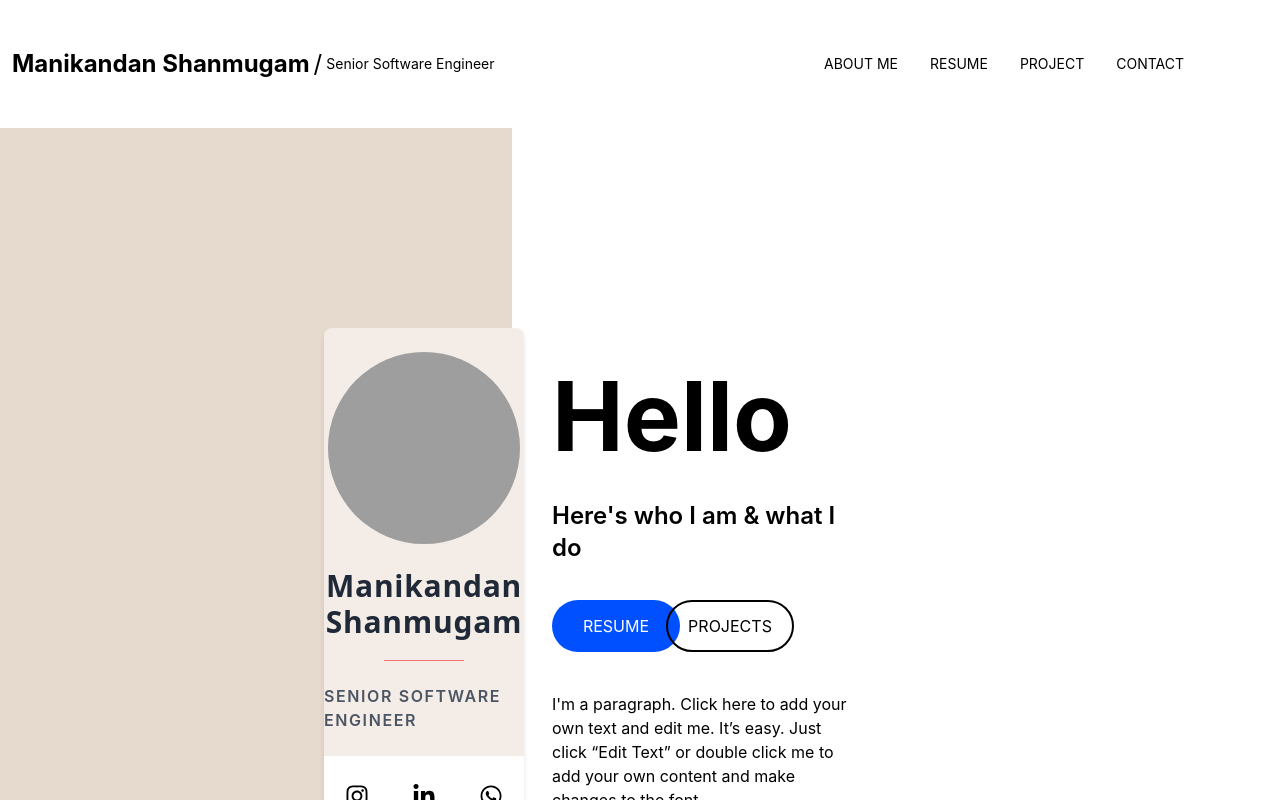
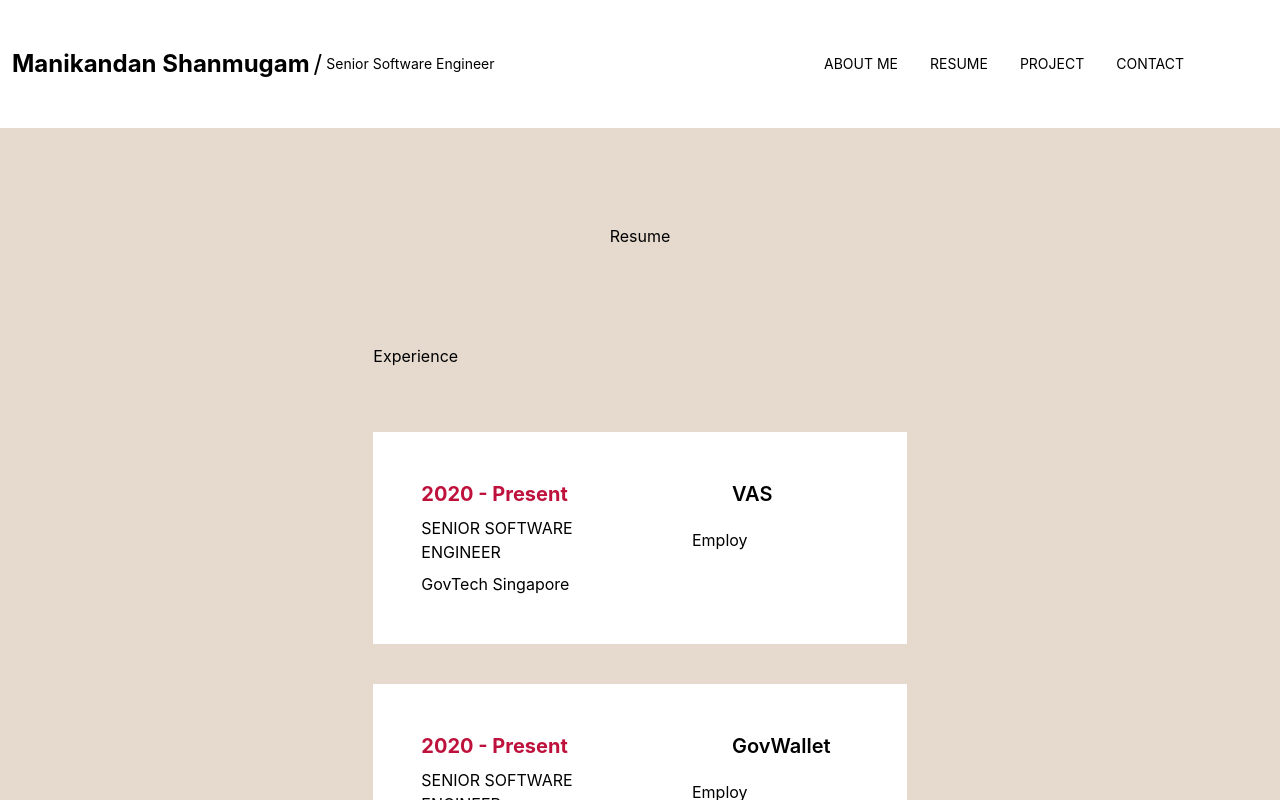
Before and after one commit to maksha19/aboutMe, a React (Create React App) app: page / in a window 1280 px wide. Shown: the top 800 px of the page. Built offline with nearby package versions, Linux system fonts and the light colour scheme; grey boxes are pictures that could not be loaded.

Commit message:
experience, education in resume page

```diff
--- a/src/App.tsx
+++ b/src/App.tsx
@@ -2,10 +2,12 @@ import React ,{useState} from 'react';
 import './App.css';
 import ProjectPage from './subPage/projectPage';
 import HomePage from './subPage/homePage';
+import ResumePage from './subPage/resumePage';
 
 function App() {
 
-  const [state, setState] = useState<"HOME" | "PROJECT" |"CONTACT">('HOME')
+  const [state, setState] = useState<"HOME" | "RESUME" |"PROJECT" |"CONTACT">('RESUME')
+
   return (
     <div className='w-full h-full' >
       <div className='w-full flex flex-row' >
@@ -29,7 +31,7 @@ function App() {
                 ABOUT ME
               </p>
             </div>
-            <div className='hover:cursor-pointer hover:text-blue-700'>
+           <div className='hover:cursor-pointer hover:text-blue-700' onClick={()=>setState('RESUME')}>
               <p className="text-sm px-4">
                 RESUME
               </p>
@@ -48,7 +50,9 @@ function App() {
         </div>
       </div>
       {
-        state === "HOME" ? <HomePage/> : state === "PROJECT" ? <ProjectPage/> : <HomePage/>
+        state === "HOME" ? <HomePage/> :
+        state === "RESUME" ? <ResumePage/> :
+        state === "PROJECT" ? <ProjectPage/> : <HomePage/>
       }
 
     </div>
--- a/src/subPage/projectPage.tsx
+++ b/src/subPage/projectPage.tsx
@@ -26,7 +26,7 @@ const ProjectPage = () => {
 
         return projects.map((project) => {
             return (
-                <div className="grid grid-flow-row grid-cols-9 my-10">
+                <div className="grid grid-flow-row grid-cols-9 mt-10">
                     <div className="h-auto col-start-2 col-span-7 sm:col-start-3 sm:col-span-5">
                         <div className="flex h-full flex-col bg-white  p-4  leading-normal">
                             <div className="mt-8 text-center">
@@ -54,7 +54,7 @@ const ProjectPage = () => {
 
 
     return (
-        <div className="w-full h-screen bg-[#e6dace]">
+        <div className="w-full h-full bg-[#e6dace]">
             <div>
                 <div className="grid justify-items-center ">
                     <h1 className='my-6'>Projects</h1>
@@ -68,6 +68,7 @@ const ProjectPage = () => {
                 {listOfProject()}
 
             </div>
+            <div className="h-24" ></div>
         </div>
     )
 
--- /dev/null
+++ b/src/subPage/resumePage.tsx
@@ -0,0 +1,126 @@
+
+
+type experienceType ={
+    duration: string,
+    jobPosition:string,
+    companyName:string,
+    projectTitle:string,
+    projectDescription:string
+}
+
+type EducationType ={
+    duration: string,
+    university:string,
+    degree:string,
+    location:string,
+    description:string
+}
+
+const resumePage = () => {
+
+    const experienceList :experienceType[] = [
+        {
+            duration: "2020 - Present",
+            jobPosition: "Senior Software Engineer",
+            companyName: "GovTech Singapore",
+            projectTitle: "VAS",
+            projectDescription: "Employ"
+        },
+        {
+            duration: "2020 - Present",
+            jobPosition: "Senior Software Engineer",
+            companyName: "GovTech Singapore",
+            projectTitle: "GovWallet",
+            projectDescription: "Employ"
+        },
+        {
+            duration: "2020 - Present",
+            jobPosition: "Senior Software Engineer",
+            companyName: "GovTech Singapore",
+            projectTitle: "supplyally",
+            projectDescription: 'Employ'
+        },
+    ]
+
+    const experienceCard = (cardData: experienceType[]) => {
+
+       return cardData.map((card) => {
+            return (
+                <div className="w-3/4 sm:w-5/12 flex flex-col sm:flex-row bg-white p-4 leading-normal mt-10">
+                    <div className="w-full sm:w-1/2 flex space-y-2 flex-col p-5 sm:p-8">
+                        <span className="font-bold text-xl text-rose-700">{card.duration}</span>
+                        <span className="uppercase">{card.jobPosition}</span>
+                        <span >{card.companyName}</span>
+                    </div>
+                    <div className="w-full sm:w-1/2 sm:p-8">
+                        <span className="font-semibold text-xl p-5 sm:m-10">{card.projectTitle}</span>
+                        <p className="p-5 sm:p-5">
+                            {card.projectDescription}
+                        </p>
+                    </div>
+                </div>
+            )
+        })
+    }
+
+    const educationList :EducationType[] = [
+        {
+            duration: '2018 - 2019',
+            degree: "System Analysis",
+            university: "National University of Singapore",
+            location: "Singapore",
+            description:"Student"
+        },
+        {
+            duration: '2012 - 2016',
+            degree: "Mechanical Engineering",
+            university: "Anna University ",
+            location: "India",
+            description:"Student"
+        }
+    ]
+    const educationCard = (cardData: EducationType[]) => {
+
+        return cardData.map((card) => {
+             return (
+                 <div className="w-3/4 sm:w-5/12 flex flex-col sm:flex-row bg-white p-4 leading-normal mt-10">
+                     <div className="w-full sm:w-1/2 flex space-y-2 flex-col p-5 sm:p-8">
+                         <span className="font-bold text-xl text-rose-700">{card.duration}</span>
+                         <span className="uppercase">{card.degree}</span>
+                         <span >{card.university}</span>
+                         <span >{card.location}</span>
+                     </div>
+                     <div className="w-full sm:w-1/2 ">
+                         <p className="p-5 sm:p-5">
+                             {card.description}
+                         </p>
+                     </div>
+                 </div>
+             )
+         })
+     }
+
+    return (
+        <div className="w-full h-full bg-[#e6dace]">
+            <div className="grid justify-items-center ">
+                <h6 className="py-12 sm:py-24">Resume</h6>
+
+            </div>
+            <div className="grid justify-items-center ">
+                <div className="w-3/4 sm:w-5/12 mb-6">
+                    <h2>Experience</h2>
+                </div>
+                {experienceCard(experienceList)}
+            </div>
+            <div className="grid justify-items-center ">
+                <div className="w-3/4 sm:w-5/12 mt-16">
+                    <h2>Education</h2>
+                </div>
+                {educationCard(educationList)}
+            </div>
+            <div className="h-24" ></div>
+        </div>
+    )
+}
+
+export default resumePage
```
